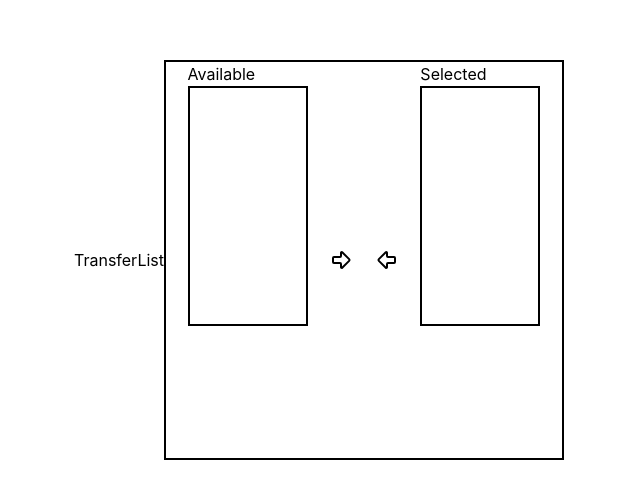
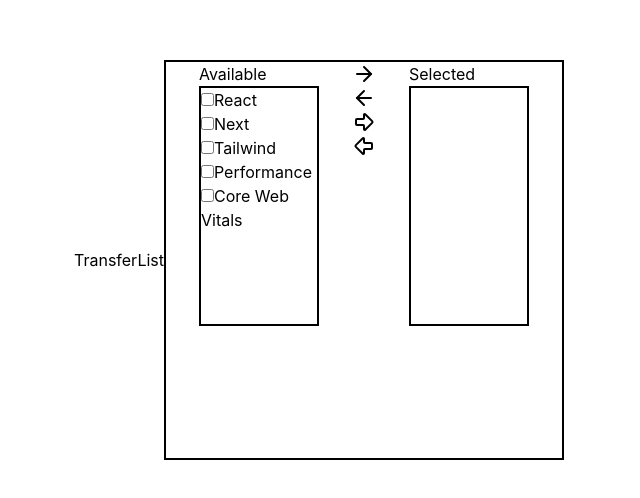
Before and after one commit to AjinkyaAshok/react-vite-machine-coding, a React (Vite) app: page / in a window 1280 px wide. Shown: the part 140-638 px from the top of the page, without its empty margins (321-961 px from the left). Built offline with nearby package versions, Linux system fonts and the light colour scheme.

Commit message:
feat: Enhance TransferList component with checkbox functionality for item selection and improved UI interactions

```diff
--- a/src/components/TransferList.jsx
+++ b/src/components/TransferList.jsx
@@ -1,27 +1,106 @@
-import { ArrowBigLeft, ArrowBigRight } from "lucide-react";
-import React from "react";
+import {
+  ArrowBigLeft,
+  ArrowBigRight,
+  ArrowLeft,
+  ArrowRight,
+} from "lucide-react";
+import React, { useState } from "react";
 
 export default function TransferList() {
+  const [available, setAvailable] = useState([
+    "React",
+    "Next",
+    "Tailwind",
+    "Performance",
+    "Core Web Vitals",
+  ]);
+  const [selected, setSelected] = useState([]);
+  const [checked, setChecked] = useState([]);
 
-const list = ["React", "Next", "Tailwind", "Performance", "Core Web Vitals"];
+  const handleCheck = (item) => {
+    if (checked.includes(item)) {
+      setChecked(checked.filter((i) => i !== item));
+    } else {
+      setChecked([...checked, item]);
+    }
+  };
 
+  const moveRight = () => {
+    setSelected([...selected, ...checked]);
+    setAvailable(available.filter((i) => !checked.includes(i)));
+    setChecked([]);
+  };
+  const moveLeft = () => {
+    setAvailable([...available, ...checked]);
+    setSelected(selected.filter((i) => !checked.includes(i)));
+    setChecked([]);
+  };
+
+  const handleAll = () => {
+    setSelected([...selected, ...available]);
+    setAvailable([]);
+    setChecked([]);
+  };
+  const handleClose = () => {
+    setAvailable([...available, ...selected]);
+    setSelected([]);
+    setChecked([]);
+  };
   return (
     <div className="flex h-screen justify-center items-center mx-auto">
       TransferList
       <div className="flex justify-evenly w-100 h-100 border-2">
         <div>
           <h1>Available</h1>
-          <div className="border-2 w-30 h-60"></div>
+          <div className="border-2 w-30 h-60">
+            {available.map((item) => (
+              <h1 key={item}>
+                <span>
+                  <input
+                    onChange={() => handleCheck(item)}
+                    type="checkbox"
+                    name=""
+                    id=""
+                    checked={checked.includes(item)}
+                  />
+                </span>
+                {item}
+              </h1>
+            ))}
+          </div>
         </div>
-        <button>
-          <ArrowBigRight />
-        </button>
-        <button>
-          <ArrowBigLeft />
-        </button>
+        <div className="flex flex-col ">
+          <button onClick={moveRight}>
+            <ArrowRight />
+          </button>
+          <button onClick={moveLeft}>
+            <ArrowLeft />
+          </button>
+          <button onClick={handleAll}>
+            <ArrowBigRight />
+          </button>
+          <button onClick={handleClose}>
+            <ArrowBigLeft />
+          </button>
+        </div>
         <div>
           <h1>Selected</h1>
-          <div className="border-2 w-30 h-60"></div>
+          <div className="border-2 flex flex-col w-30 h-60">
+            {selected.map((item) => (
+              <h1>
+                <span>
+                  <input
+                    onChange={() => handleCheck(item)}
+                    checked={checked.includes(item)}
+                    type="checkbox"
+                    name=""
+                    id=""
+                  />
+                </span>
+                {item}
+              </h1>
+            ))}
+          </div>
         </div>
       </div>
     </div>
```
